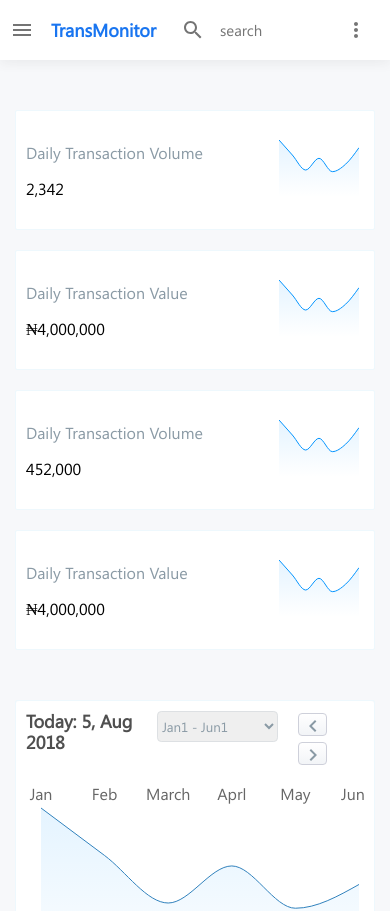
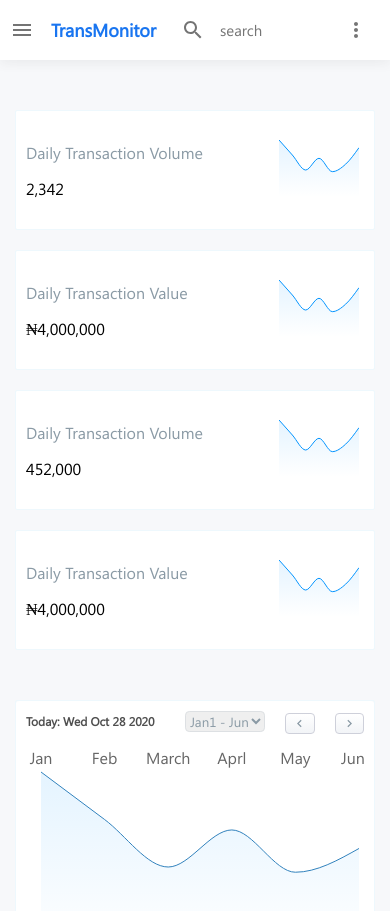
Before and after one commit to Clintjeez/Transmonitor, a React (Create React App) app: page / in a window 390 px wide. Shown: the top 911 px of the page. Built offline with nearby package versions, Linux system fonts and the light colour scheme.

Commit message:
datagraph header bug fix

```diff
--- a/src/Components/DataGraph/DataGraph.css
+++ b/src/Components/DataGraph/DataGraph.css
@@ -33,7 +33,7 @@
   justify-content: space-between;
 }
 
-.datagraph__box__top p {
+.date {
   color: #4f4f4f;
   font-size: 18px;
   line-height: 21px;
@@ -117,4 +117,20 @@
   .col__1 {
     grid-row: 1;
   }
+
+  .date {
+    font-size: 12px;
+  }
+
+  .datagraph__date__select {
+    width: 80px;
+    height: 21px;
+  }
+  .datagraph__date__btn {
+    height: 21px;
+    padding: 2px;
+  }
+  .dg__btn__icon {
+    font-size: 15px !important;
+  }
 }
--- a/src/Components/DataGraph/DataGraph.js
+++ b/src/Components/DataGraph/DataGraph.js
@@ -1,4 +1,4 @@
-import React from "react";
+import React, { useState } from "react";
 import LargeChart from "../charts/LargeChart";
 
 import NavigateBeforeIcon from "@material-ui/icons/NavigateBefore";
@@ -7,24 +7,24 @@ import NavigateNextIcon from "@material-ui/icons/NavigateNext";
 import "./DataGraph.css";
 
 function Datagraph() {
+  let currentDate = new Date();
+  const [date, setDate] = useState(currentDate.toDateString());
   return (
     <div className="datagraph">
       <div className="datagraph__container">
         <div className="datagraph__box col__1">
           <div className="datagraph__box__top">
-            <p>Today: 5, Aug 2018</p>
+            <p className="date">Today: {date}</p>
             <div className="datagraph__date">
               <select className="datagraph__date__select">
-                <option>Jan1 - Jun1</option>
-                <option>Jan1 - Jun1</option>
                 <option>Jan1 - Jun1</option>
               </select>
               <div className="datagraph__date__btn__wrapper">
                 <button className="datagraph__date__btn btn__1">
-                  <NavigateBeforeIcon />
+                  <NavigateBeforeIcon className="dg__btn__icon" />
                 </button>
                 <button className="datagraph__date__btn btn__2">
-                  <NavigateNextIcon />
+                  <NavigateNextIcon className="dg__btn__icon" />
                 </button>
               </div>
             </div>
```
